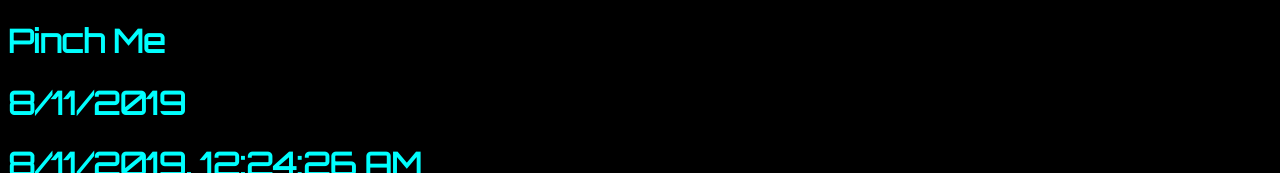
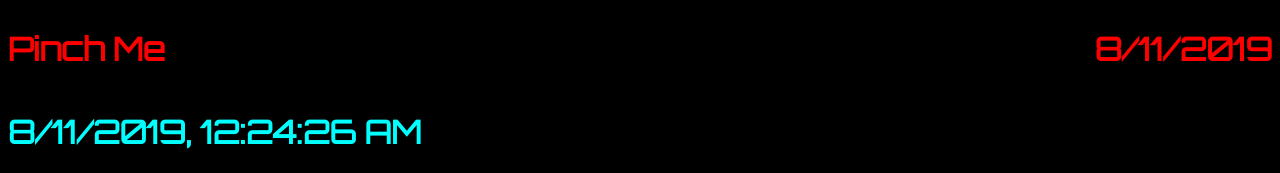
Before and after one commit to NapoleonDLP/Pinch-me, a React app: page / in a window 1280 px wide. Shown: the top 173 px of the page. Built offline with nearby package versions, Linux system fonts and the light colour scheme; no server answers.

Commit message:
creates styling for header

```diff
--- a/public/styles.css
+++ b/public/styles.css
@@ -7,6 +7,20 @@ body {
   color: aqua;
 }
 
+#header {
+  display: flex;
+  color: red;
+}
+
+#name {
+  width: 50%;
+}
+
+#date {
+  text-align: right;
+  width: 50%;
+}
+
 /* ****** ALARM FORM ***** */
 
 #alert {
```
